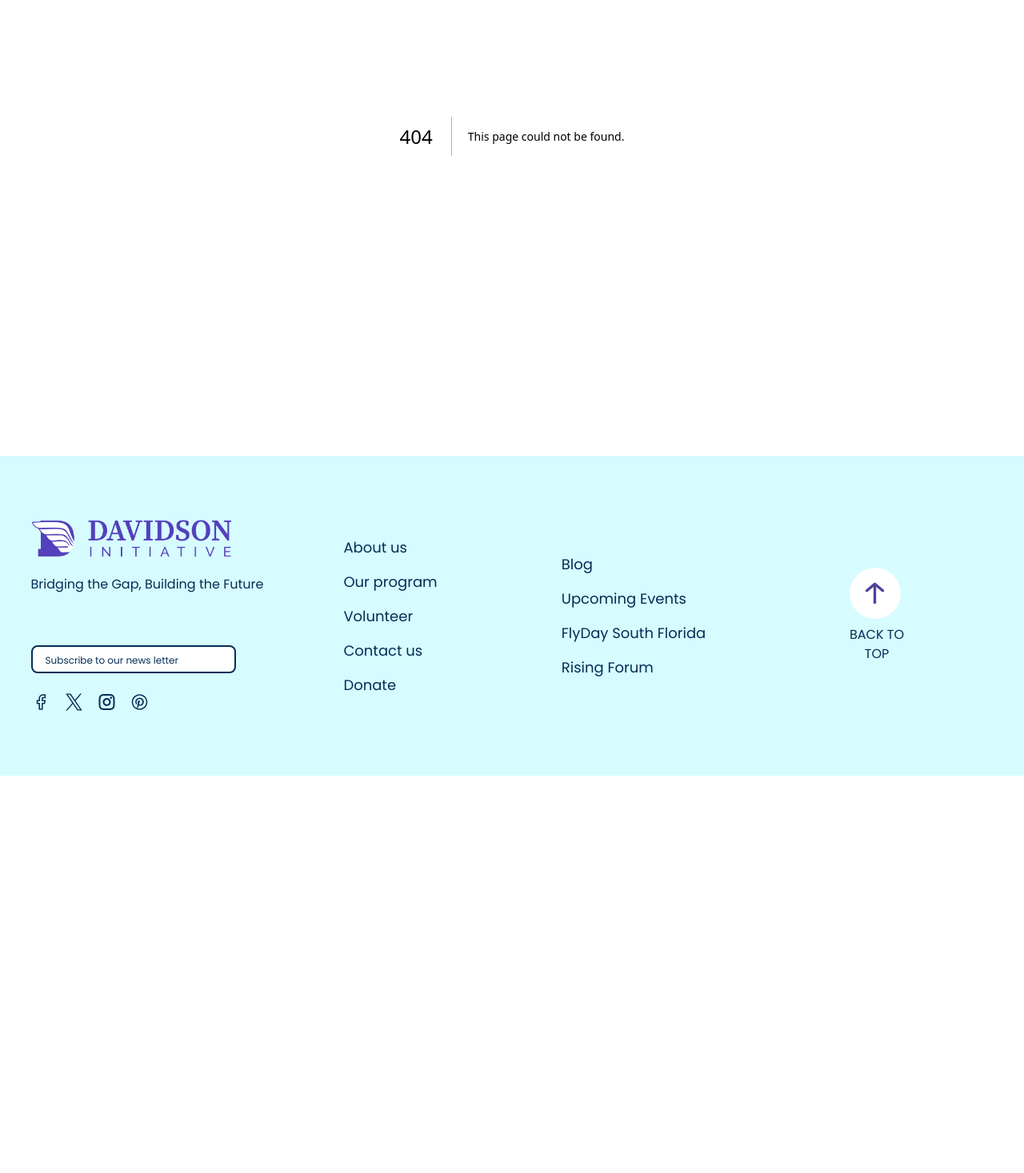
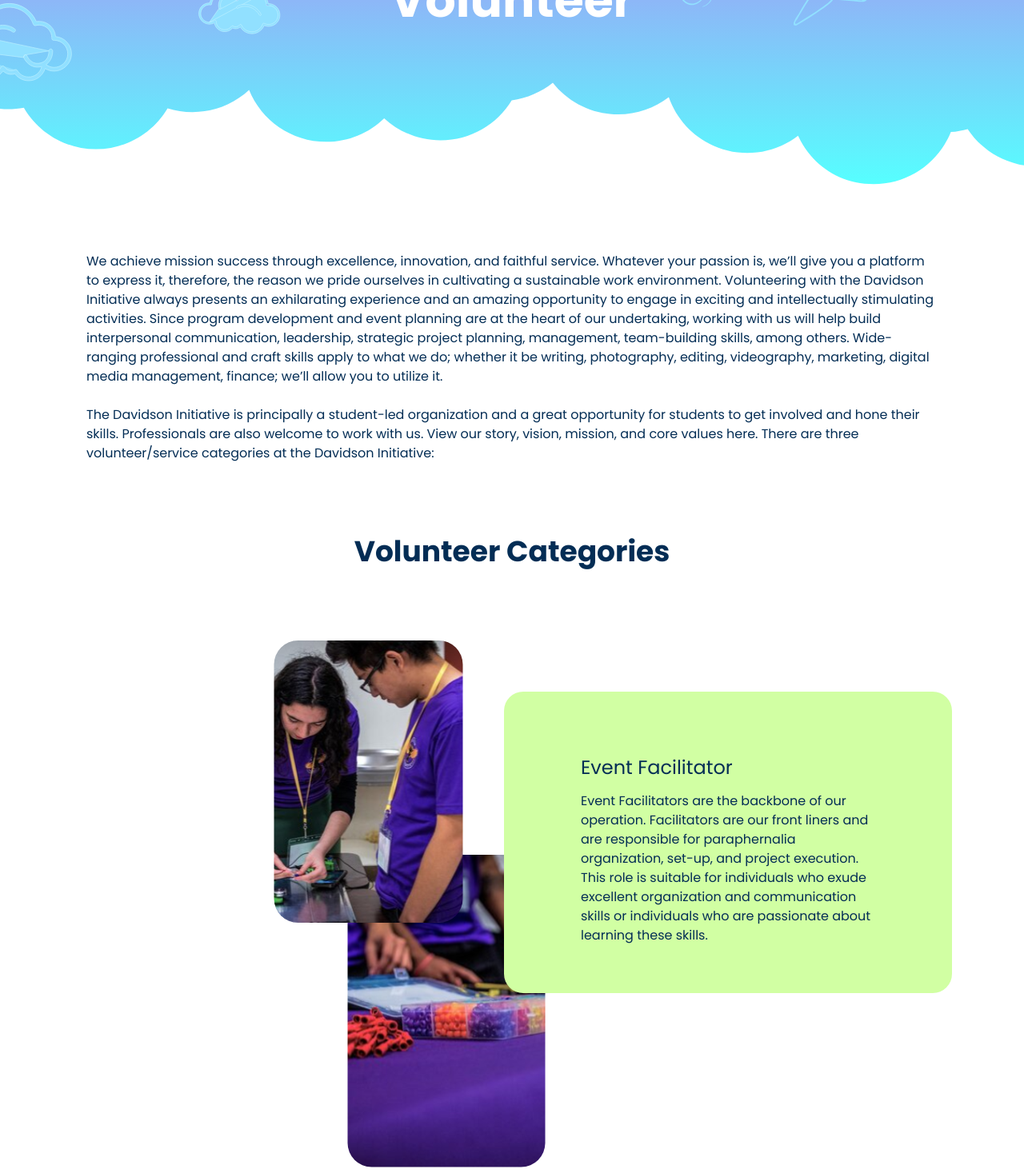
Before and after one commit to Princessayomide53/HandyCraft, a Next.js app: page /Volunteer in a window 1280 px wide. Before the commit this address had no page. Shown: the part 328-1795 px from the top of the page at 80% size. Before the commit the page ends 1298 px from the top, so only its background shows below. Built offline with nearby package versions, Linux system fonts and the light colour scheme.

Commit message:
almost done wth the volunteer

```diff
--- /dev/null
+++ b/src/app/Volunteer/page.tsx
@@ -0,0 +1,16 @@
+import Header from '@/components/UI/About/Header';
+import Categories from '@/components/UI/Volunteer/Categories';
+import React from 'react';
+
+type Props = {};
+
+const page = (props: Props) => {
+  return (
+    <div>
+      <Header text='Volunteer' />
+      <Categories />
+    </div>
+  );
+};
+
+export default page;
--- a/src/components/UI/About/Header.tsx
+++ b/src/components/UI/About/Header.tsx
@@ -15,8 +15,7 @@
         className='object-cover h-auto w-full'
       />
 
-      <h1 className=' font-bold flex justify-center items-center text-white font text-[3.75rem] absolute inset-0'>
-        {' '}
+      <h1 className=' font-bold flex justify-center items-center text-white text-[3.75rem] absolute inset-0'>
         {text}
       </h1>
     </header>
--- a/src/components/UI/About/Team.tsx
+++ b/src/components/UI/About/Team.tsx
@@ -37,7 +37,7 @@
     },
   ];
   return (
-    <section className='mt-[1.88rem] px-8'>
+    <section className='mt-[1.88rem] mb-[5rem] px-8'>
       <Image src={cloud2} alt='cloud-image' className=' object-contain ' />
       <Image
         src={cloud}
@@ -45,18 +45,17 @@
         className=' object-contain ml-auto'
       />
 
-      <h3 className='text-[#032D55] text-center -mt-7 font-bold leading-normal font text-4xl'>
+      <h3 className='text-[#032D55] text-center -mt-12  font-bold leading-normal font text-4xl'>
         Our Team
       </h3>
-      <div className='flex justify-around'>
+      <div className='flex justify-around mt-[3.28rem]'>
         {team.map((items) => (
           <div key={items.id} className='flex flex-col'>
             <Image src={items.img} alt='teams-image' />
             <h4 className='text-center pt-[1.56rem] font-normal leading-normal text-[#032D55] text-xl'>
               {items.title}
             </h4>
-            color: #032D55; font-family: Poppins; font-size: 0.84375rem;
-            font-style: normal; font-weight: 400; line-height: normal;
+
             <p className='text-center font-normal leading-normal text-[#032D55] text-sm'>
               {items.text}
             </p>
--- /dev/null
+++ b/src/components/UI/Volunteer/Categories.tsx
@@ -0,0 +1,76 @@
+import Image from 'next/image';
+import React from 'react';
+import Volunteer from '../../../../public/Assets/Volunteer.svg';
+
+type Props = {};
+
+const Categories = (props: Props) => {
+  const volunteer = [
+    {
+      id: 1,
+      title: 'Event Facilitator',
+      text: '  Event Facilitators are the backbone of our operation. Facilitators are our front liners and are responsible for paraphernalia organization, set-up, and project execution. This role is suitable for individuals who exude excellent organization and communication skills or individuals who are passionate about learning these skills.',
+      img: Volunteer,
+    },
+    {
+      id: 2,
+      title: 'Technical Operator',
+      text: 'Technical operators deal with program development and the technicalities of event coverage such as photography, scriptwriting, videography, article writing, digital media management, among others. Membership is needed to become a Technical Operator. The Davidson Initiative hosts a variety of aerospace and STEM programs/events involving drones, airplanes, robotics, coding, 3D Modeling, among others. Suitable for STEM-oriented individuals and digital content creators or individuals who are passionate about learning these skills.',
+      img: Volunteer,
+    },
+    {
+      id: 3,
+      title: 'Officer',
+      text: 'Officers at the Davidson Initiative are individuals that make up the leadership apparatus of the organization. Officers are in charge of setting and implementing tactical and operational goals and are involved in the day-to-day management of the organization. Officers take positions in the executive or advisory committee, are either elected or appointed, and have a term of office. The term of office is usually for an academic year starting in May. Membership is required to hold an officer position. Officers that serve on the executive committee are eligible to receive a scholarship check, a service medal, and a service award at the end of their term. Officer positions are suitable for individuals who show a strong leadership disposition or are passionate about discovering their leadership.',
+      img: Volunteer,
+    },
+  ];
+  return (
+    <section className='mt-[5.25rem] relative'>
+      <p className='w-[66.5rem] mx-auto text-[#032D55] leading-normal font-normal'>
+        We achieve mission success through excellence, innovation, and faithful
+        service. Whatever your passion is, we’ll give you a platform to express
+        it, therefore, the reason we pride ourselves in cultivating a
+        sustainable work environment. Volunteering with the Davidson Initiative
+        always presents an exhilarating experience and an amazing opportunity to
+        engage in exciting and intellectually stimulating activities. Since
+        program development and event planning are at the heart of our
+        undertaking, working with us will help build interpersonal
+        communication, leadership, strategic project planning, management,
+        team-building skills, among others. Wide-ranging professional and craft
+        skills apply to what we do; whether it be writing, photography, editing,
+        videography, marketing, digital media management, finance; we’ll allow
+        you to utilize it.
+        <br /> <br />
+        The Davidson Initiative is principally a student-led organization and a
+        great opportunity for students to get involved and hone their skills.
+        Professionals are also welcome to work with us. View our story, vision,
+        mission, and core values here. There are three volunteer/service
+        categories at the Davidson Initiative:
+      </p>
+      <article className='flex flex-col items-center justify-evenly mt-[5.25rem]'>
+        <p className='text-[#032D55] text-center font-bold leading-normal text-4xl '>
+          Volunteer Categories
+        </p>
+        {volunteer.map((vol) => (
+          <div key={vol.id} className='relative mt-[5.25rem] mr-[16rem] '>
+            <Image src={vol.img} alt='Volunteer' layout='intrinsic' />
+            <div
+              className='bg-[#D1FFA3] absolute left-[18rem] top-16 w-[35rem] h-[23.5625rem] rounded-3xl py-[4.81rem] pl-24
+            '
+            >
+              <h5 className='text-[#032D55] text-2xl leading-normal font-normal'>
+                {vol.title}
+              </h5>
+              <p className='text-[#032D55] pt-3 w-[23rem] text-base leading-normal font-normal'>
+                {vol.text}
+              </p>
+            </div>
+          </div>
+        ))}
+      </article>
+    </section>
+  );
+};
+
+export default Categories;
```
Also changed, not shown: public/Assets/Volunteer.svg (added).
